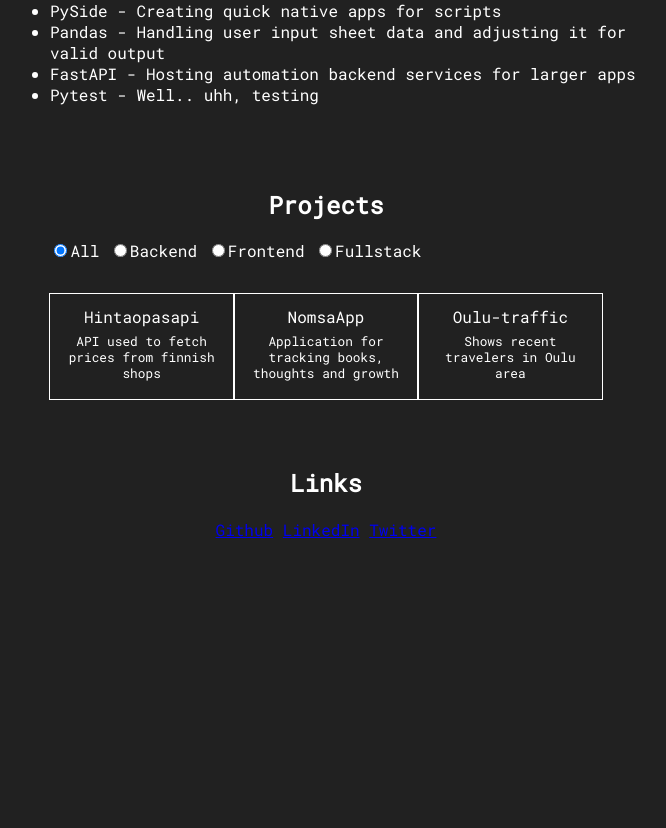
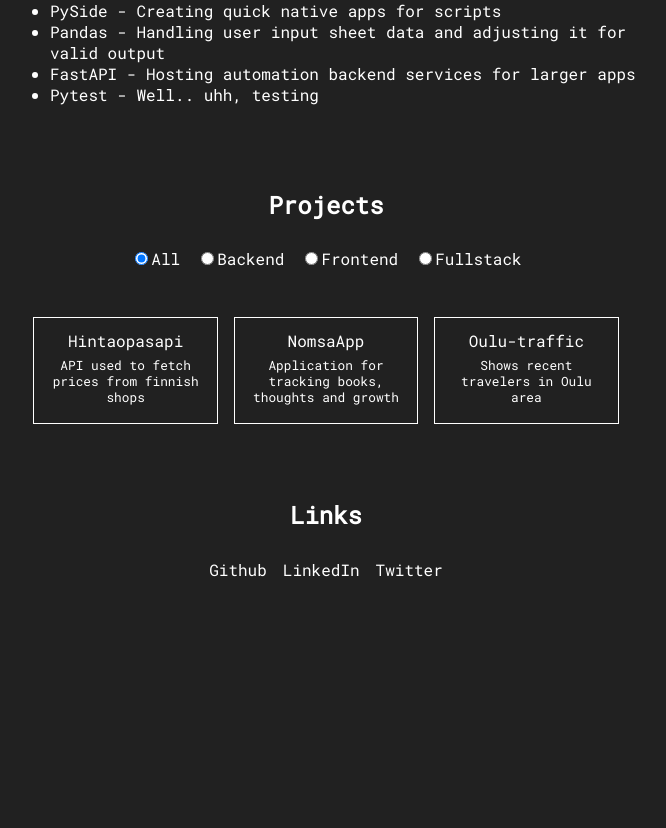
Before and after one commit to viljami-xyz/Viljami-xyz, a FastAPI app: page / in a window 1280 px wide. Shown: the part 385-1213 px from the top of the page, without its empty margins (314-980 px from the left). Before the commit the page ends 923 px from the top, so only its background shows below. Run offline with FastAPI, Linux system fonts and the light colour scheme.

Commit message:
Fixed radio-buttons centering

```diff
--- a/app/static/css/site.css
+++ b/app/static/css/site.css
@@ -9,11 +9,14 @@ p {
     text-align: center;
 }
 
+
 h1,
 h2,
 h3 {
     text-align: center;
 }
+
+
 
 .home {
     display: flex;
@@ -32,6 +35,18 @@ h3 {
     margin-bottom: 3em;
 }
 
+.stacks {
+    display: flex;
+    justify-content: center;
+    align-items: center;
+    text-align: center;
+
+}
+
+.stacks label {
+    margin: 0.5em;
+}
+
 .projectCardList {
     display: flex;
     flex-direction: row;
@@ -43,6 +58,7 @@ h3 {
 
 .projectCard {
     padding: 0.7em;
+    margin: 0.5em;
     display: flex;
     flex-direction: column;
     align-items: center;
@@ -65,3 +81,22 @@ h3 {
     text-align: center;
     margin: 0.5em;
 }
+
+.links {
+    display: flex;
+    flex-direction: row;
+    justify-content: center;
+    align-items: center;
+    margin-top: 1em;
+    padding-bottom: 15em;
+}
+
+.links a {
+    margin: 0.5em;
+    text-decoration: none;
+    color: rgb(255, 255, 255);
+}
+
+.links a:hover {
+    text-decoration: underline;
+}
--- a/app/templates/index.html
+++ b/app/templates/index.html
@@ -5,7 +5,6 @@
 	<div class="content">{% include "skillset.html" %}</div>
 	<div class="content">{% include "projects/index.html" %}</div>
 	<div class="content">{% include "contacts.html" %}</div>
-	<footer></footer>
 </div>
 
 {% endblock %}
```
